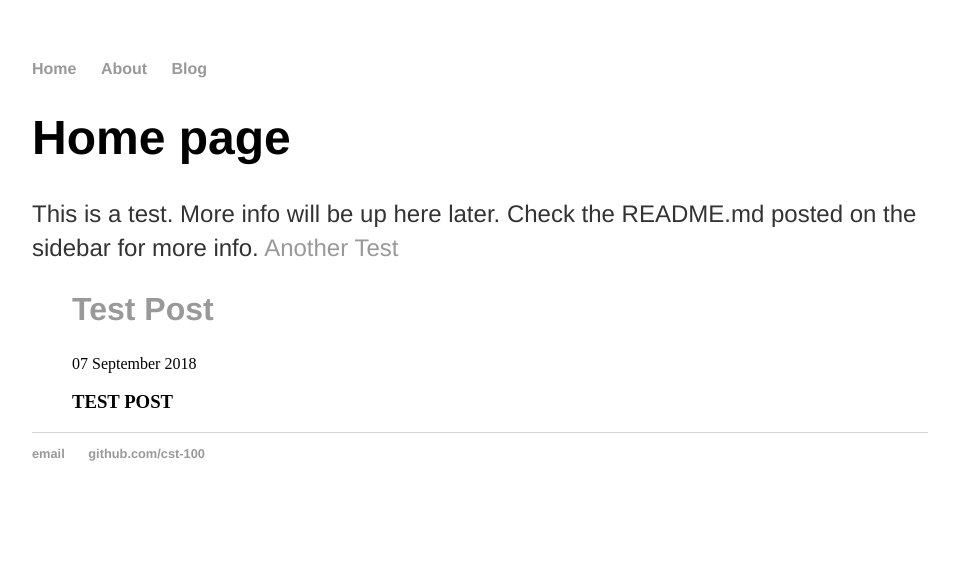
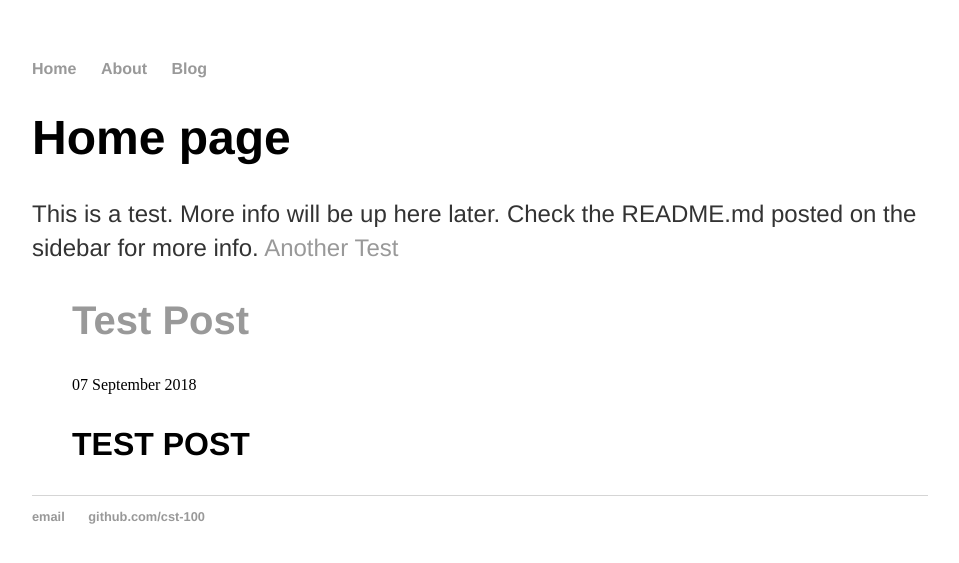
Before and after one commit to CST-100/Launchrats-West-Coast, a Jekyll site: the page built from index.html, in a window 1280 px wide. Shown: the top 563 px of the page, without its empty margins (160-1119 px from the left). Built offline with Jekyll 4.4.1, drawn with Linux system fonts in a browser that asks for light colours.

Commit message:
Update main.css

```diff
--- a/css/main.css
+++ b/css/main.css
@@ -24,6 +24,10 @@ h1 {
     font-family:'Helvetica', 'Arial', 'Sans-Serif';
 }
 h2 {
+    font-size: 2.5em;
+    font-family:'Helvetica', 'Arial', 'Sans-Serif';
+}
+h3 {
     font-size: 2em;
     font-family:'Helvetica', 'Arial', 'Sans-Serif';
 }
```
